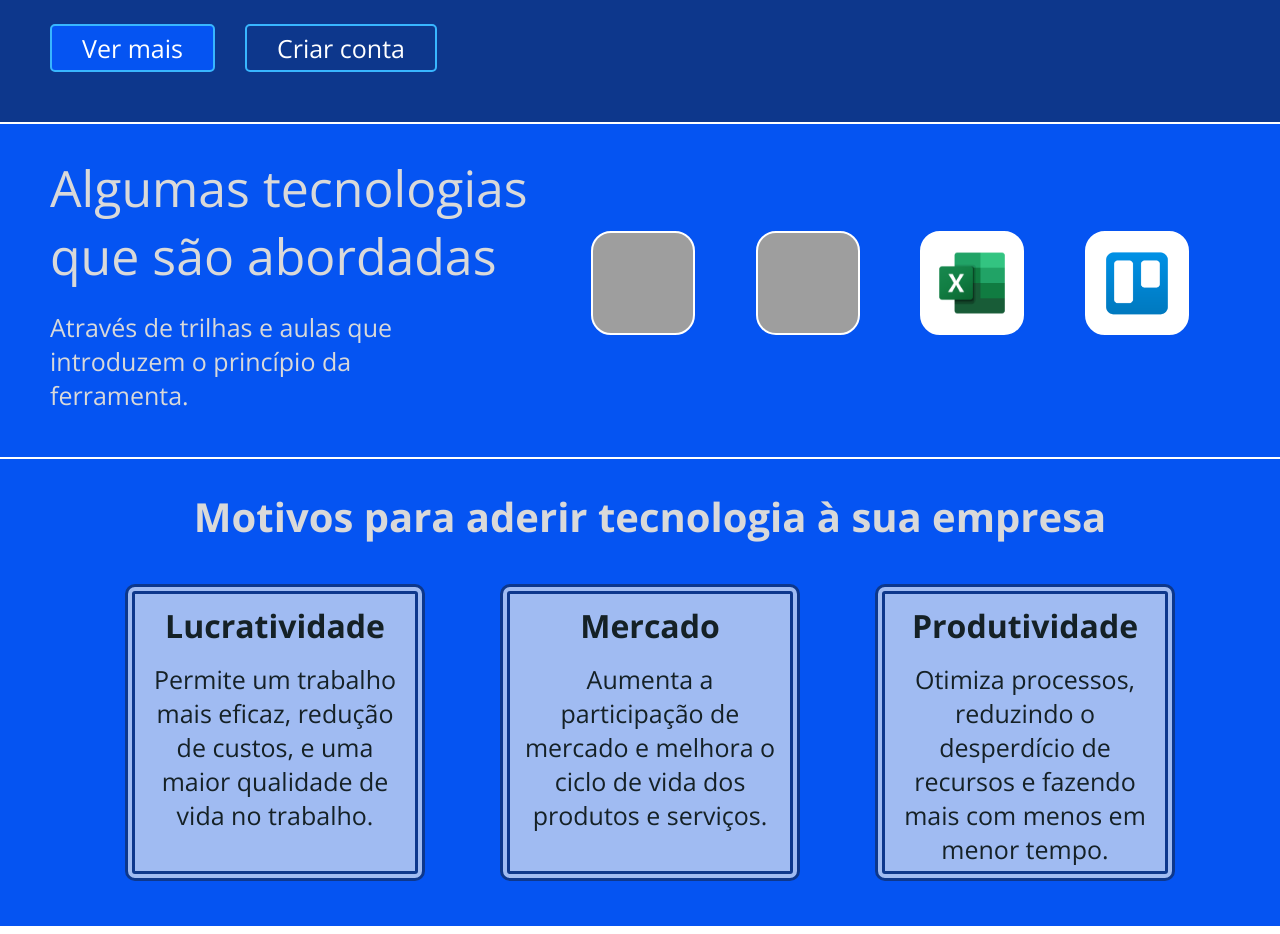
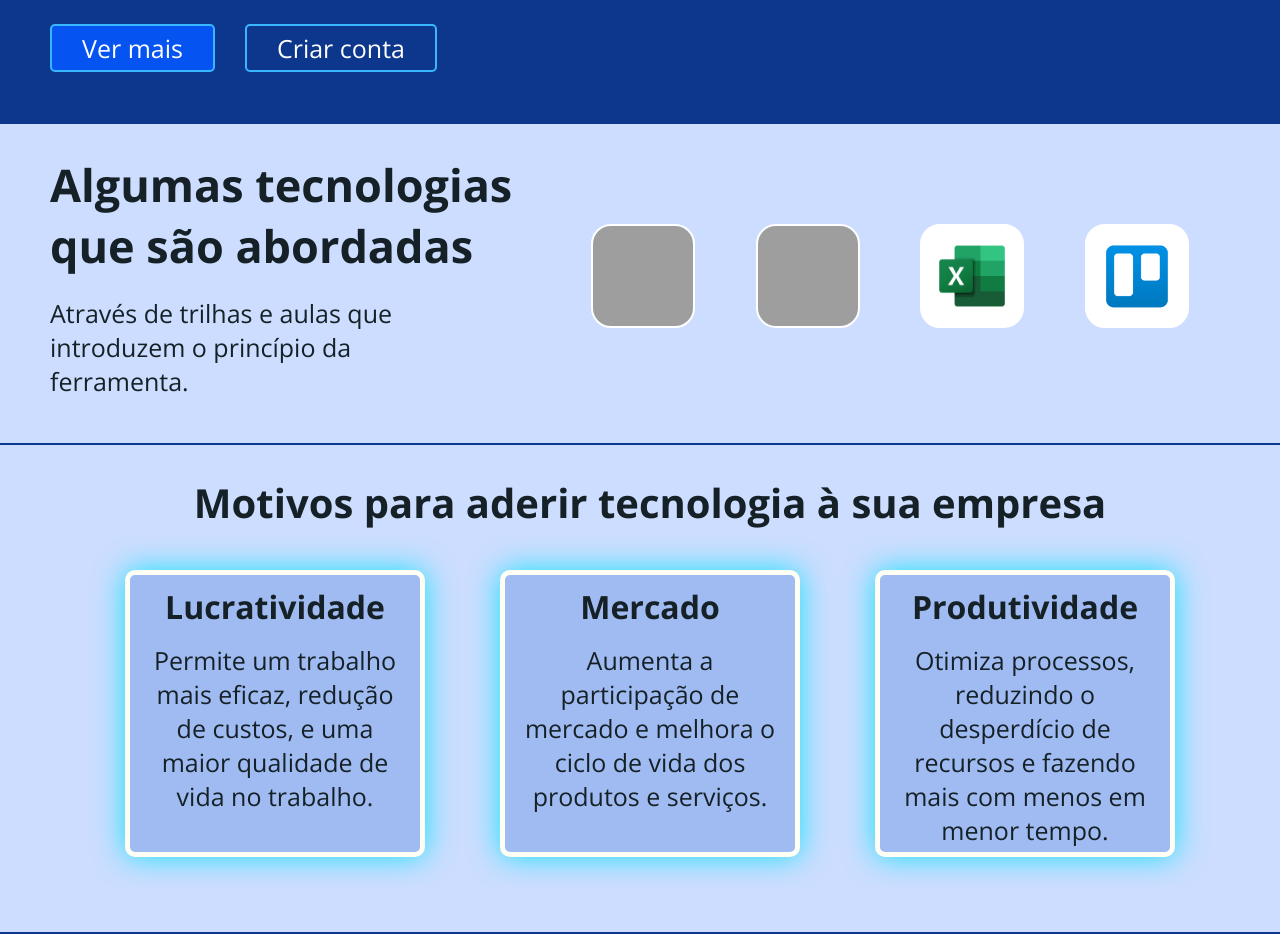
Before and after one commit to DarkSide-Dev/studytech, a React (Create React App) app: page / in a window 1280 px wide. Shown: the part 570-1504 px from the top of the page. Built offline with nearby package versions, Linux system fonts and the light colour scheme; grey boxes are pictures that could not be loaded.

Commit message:
Mudança da cor de fundo

```diff
--- a/src/assets/screens/Apresentation/style.js
+++ b/src/assets/screens/Apresentation/style.js
@@ -36,9 +36,14 @@ export const OutlineButton = styled.button`
     padding: 5px 30px;
     margin: 0 30px;
     cursor: pointer;
+    transition: all ease .3s;
 
     :nth-child(2){
         font-size: 25px;
+    }
+
+    :hover{
+        border-color: #ff6e18;
     }
 `;
 
@@ -63,7 +68,7 @@ export const Main = styled.main`
     background-color: #0d378c;
     display: flex;
     padding-top: 70px;
-    border-bottom: 2px solid #fff;
+    border-bottom: 2px solid #0d378c;
 `;
 
 export const MainTextArea = styled.div`
@@ -121,13 +126,13 @@ export const MainImgArea = styled.div`
 `;
 
 export const Section = styled.section`
-    background-color: #0554f2;
+    background-color: #ccddff;
     display: flex;
     min-width: 100vw;
     max-width: 100vw;
     padding: 30px 30px 45px 50px;
     box-sizing: border-box;
-    border-bottom: 2px solid #fff;
+    border-bottom: 2px solid #0d378c;
 
     :last-child{
         flex-direction: column;
@@ -155,15 +160,15 @@ export const SectionAreaColumn = styled.div`
 `;
 
 export const SectionSubtitle = styled.h3`
-    color: #d9d9d9;
-    font-weight: normal;
-    font-size: 50px;
+    color: #152126;
+    font-weight: bold;
+    font-size: 45px;
     margin: 0;
 `;
 
 export const SectionTitle = styled.h3`
     font-weight: bold;
-    color: #d9d9d9;
+    color: #152126;
     font-size: 40px;
     margin: 0;
     text-align: center;
@@ -171,7 +176,7 @@ export const SectionTitle = styled.h3`
 
 export const SectionDesc = styled.p`
     font-size: 35px;
-    color: #d9d9d9;
+    color: #152126;
     margin: 0;
     font-size: 25px;
     padding-top: 20px;
@@ -194,7 +199,6 @@ export const ArticleArea = styled.div`
 
 export const Article = styled.article`
     border-radius: 10px;
-    border: 10px double #0d378c;
     box-sizing: border-box;
     display: flex;
     flex-direction: column;
@@ -203,10 +207,9 @@ export const Article = styled.article`
     width: 300px;
     background-color: #a0bbf2;
     transition: box-shadow .3s ease-in-out;
-
-    :hover{
-        box-shadow: 0 0 30px #d9d9d9;
-    }
+    border: 5px solid #fffef5;
+    box-shadow: 0 0 30px #16e2fd;
+    margin-bottom: 30px;
 `;
 
 export const ArticleTitle = styled.h3`
```
